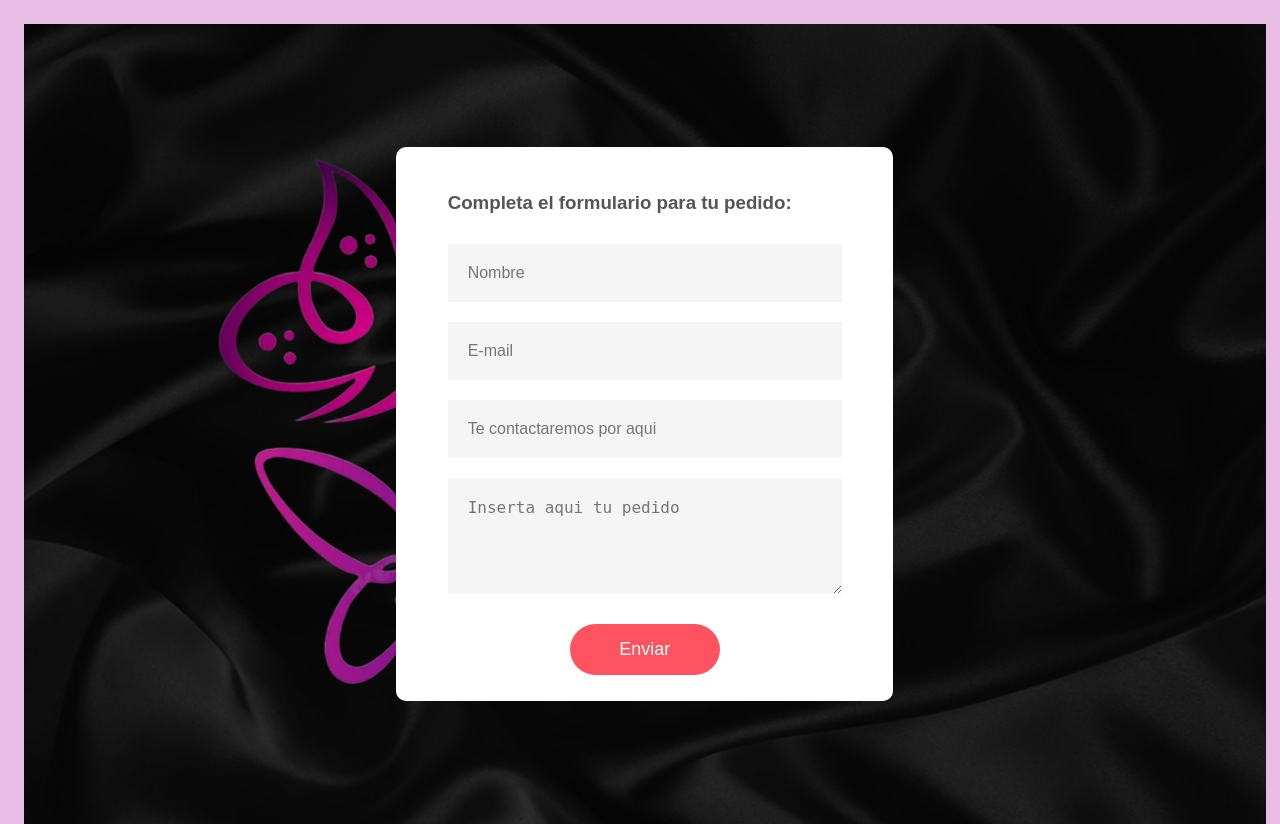
After one commit to 101rockyprojects/VioletaBoutique, a PHP site: page /email.html in a window 1280 px wide. The commit adds this page. Run offline with PHP 8.4, Linux system fonts and the light colour scheme.

Commit message:
Add files via upload

```diff
--- a/css.css
+++ b/css.css
@@ -21,7 +21,7 @@ html {
 }
 
 .darkmode{
-  --background: #8622c2;
+  --background: #8532b6;
   --primary: #f380b9;
   --white: #2e2e2e;
   --black: #f2f2f2;
@@ -194,9 +194,8 @@ body {
 }
 
 .footer{
-  background-color: var(--hover);
-  color: var(--white);
-  box-shadow: 0 0 0 100vmax var(--hover);
+  background-color: #2e2e2e;
+  box-shadow: 0 0 0 100vmax #2e2e2e;
   clip-path: inset(0 -100vmax);
   padding: 4vmax 3vmax 3vmax;
   margin-top: 2vmax;
@@ -205,7 +204,7 @@ body {
 }
 .footer h2 {
   font-size: 2vmax;
-  color: var(--background);
+  color: var(--primary);
   font-weight: 600;
 }
 
@@ -610,7 +609,6 @@ body {
 }
 
 .sideinput {
-  margin-bottom: 1rem;
   font-size: 0rem;
   border: none;
   width: 0px;
@@ -624,7 +622,6 @@ body {
   height: 50%;
   font-size: 1rem;
   outline: none;
-  border-radius: 3rem;
   color: var(--black);
   transition: all 0.6s ease;
   padding-left: 1rem;
@@ -669,7 +666,6 @@ body {
   transition: 0.5s;
   background-color: var(--white);
   overflow-x: hidden;
-  padding-top: 0.4rem;
   font-size: 28px;
   /* Increased text to enable scrolling */
 }
@@ -1122,7 +1118,6 @@ ul.card-action-buttons li i {
 }
 
 .accountcontainer {
-  position: absolute;
   right: 0;
   margin: 20px;
   max-width: 45%;
@@ -1262,3 +1257,54 @@ ul.card-action-buttons li i {
   float:left;
   margin-left: 25%;
 }
+
+
+/* send mail */
+.mailbox{
+  width: 97%;
+  height: 100%;
+  background-image: url("img/loginbg.jpg");
+  display: flex;
+  align-items: center;
+  justify-content: center;
+  background-position: center;
+  background-repeat: no-repeat;
+  background-size:cover;
+  position: absolute;
+}
+
+.mailboxform{
+  background-color: #fff;
+  display: flex;
+  flex-direction: column;
+  padding: 2VW 4vw;
+  width: 90%;
+  margin: auto 30% auto 30%;
+  border-radius: 10px;
+}
+.mailboxform h3{
+  color: #555;
+  font-weight: 800;
+  margin-bottom: 20px;
+}
+.mailboxform input,.mailboxform textarea{
+  border: 0;
+  margin: 10px 0 ;
+  padding: 20px;
+  outline: none;
+  background: #f5f5f5;
+  font-size: 16px;
+
+}
+.mailboxform button{
+  padding: 15px;
+  background: #ff5361;
+  color: #fff;
+  font-size: 18px;
+  border: 0;
+  outline: none;
+  cursor: pointer;
+  width: 150px;
+  margin: 20px auto 0 ;
+  border-radius: 30px;
+}
--- /dev/null
+++ b/email.html
@@ -0,0 +1,24 @@
+<!-- Conectar a una red local -->
+<!DOCTYPE html>
+<html>
+<head>
+    <meta name="viewport" content="width=device-width, initial-scale=1.0">
+    <title>Ya casi terminamos...</title>
+    <link rel="stylesheet" href="css.css">
+</head>
+<body>
+  <div class="mailbox">
+    <form class="mailboxform" action="https://formsubmit.co/rockybarrios10@gmail.com" method="POST">
+      <h3>Completa el formulario para tu pedido:</h3>
+      <input type="text" name="nombre" placeholder="Nombre" required>
+      <input type="text" name="email" placeholder="E-mail" required>
+      <input type="text" name="telefono" placeholder="Te contactaremos por aqui" required>
+      <textarea name="mensaje" rows="4" placeholder="Inserta aqui tu pedido" required></textarea>
+      <button type="submit">Enviar</button>
+
+      <input type="hidden" name="_next" value="index.html">
+      <input type="hidden" name="_captcha" value="false">
+    </form>
+  </div>
+</body>
+</html>
```
Also changed, not shown: app.js (+22 -29 lines), index.html (+8 -9 lines), img/moños/default.jpg (added).
